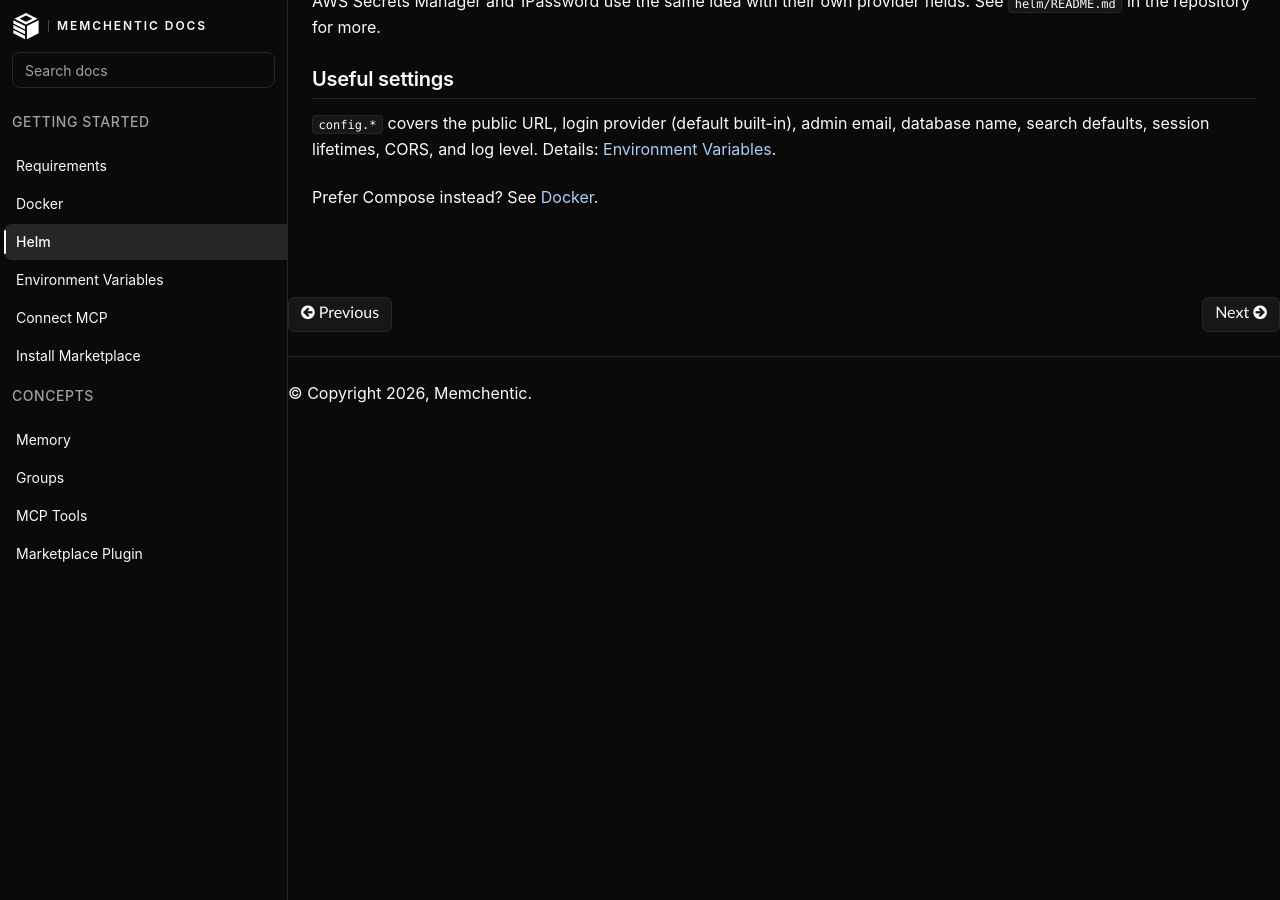
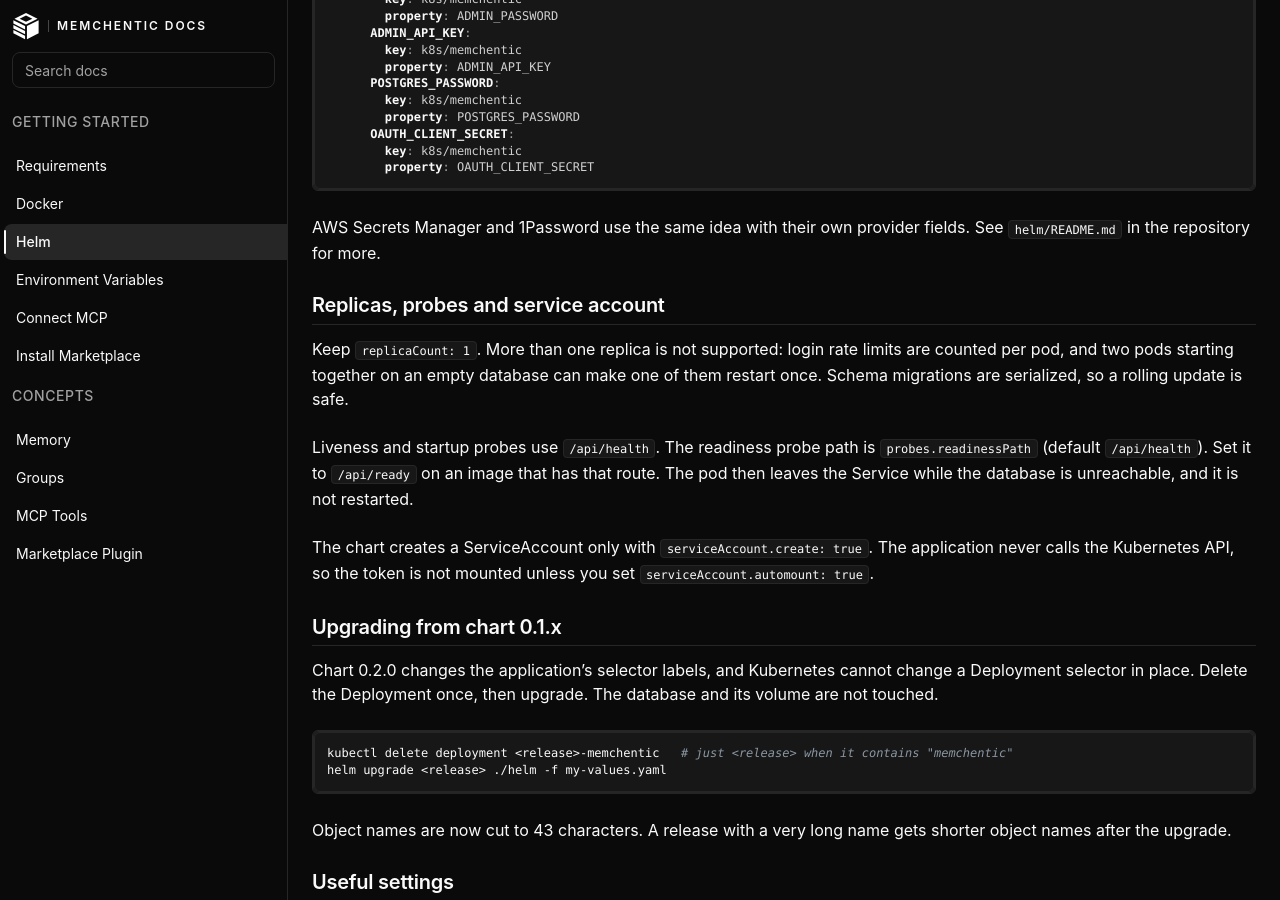
Before and after one commit to memchentic/docs, a Sphinx documentation site: the page built from sphinx/source/helm.md, in a window 1280 px wide and 900 px high, scrolled down 1712 px. Built offline with Sphinx 7.4.7 and the Read the Docs theme 3.1.0, drawn with Linux system fonts in a browser that asks for light colours; some of the changed text lies outside the part shown.

Commit message:
docs(helm): document chart 0.2 hardening and upgrade path

````diff
--- a/sphinx/source/helm.md
+++ b/sphinx/source/helm.md
@@ -26,6 +26,15 @@ the browser. The Service listens on port **8080**. Ingress is off by default.
 
 The database password always comes from the resolved Secret.
 
+The in-cluster Postgres runs as the image's `postgres` user (uid/gid 999) with
+no extra privileges. If your storage ignores `fsGroup`, override
+`postgres.podSecurityContext`.
+
+A NetworkPolicy lets only the Memchentic pods reach the in-cluster Postgres
+(`postgres.networkPolicy.enabled: true`). It only has an effect when your
+cluster's network plugin enforces NetworkPolicy. List any other workload that
+must connect, such as a backup job, under `postgres.networkPolicy.extraFrom`.
+
 ## Secret modes
 
 Set `secrets.mode` to exactly one of:
@@ -44,6 +53,8 @@ Required Secret keys:
 - `OAUTH_CLIENT_SECRET` (may be empty when using built-in email/password login)
 
 Admin password and API key must be at least 16 characters.
+
+An empty or missing `secrets.mode` means `existing`.
 
 ### External Secrets example
 
@@ -74,6 +85,36 @@ secrets:
 AWS Secrets Manager and 1Password use the same idea with their own provider
 fields. See `helm/README.md` in the repository for more.
 
+## Replicas, probes and service account
+
+Keep `replicaCount: 1`. More than one replica is not supported: login rate
+limits are counted per pod, and two pods starting together on an empty
+database can make one of them restart once. Schema migrations are serialized,
+so a rolling update is safe.
+
+Liveness and startup probes use `/api/health`. The readiness probe path is
+`probes.readinessPath` (default `/api/health`). Set it to `/api/ready` on an
+image that has that route. The pod then leaves the Service while the database
+is unreachable, and it is not restarted.
+
+The chart creates a ServiceAccount only with `serviceAccount.create: true`.
+The application never calls the Kubernetes API, so the token is not mounted
+unless you set `serviceAccount.automount: true`.
+
+## Upgrading from chart 0.1.x
+
+Chart 0.2.0 changes the application's selector labels, and Kubernetes cannot
+change a Deployment selector in place. Delete the Deployment once, then
+upgrade. The database and its volume are not touched.
+
+```bash
+kubectl delete deployment <release>-memchentic   # just <release> when it contains "memchentic"
+helm upgrade <release> ./helm -f my-values.yaml
+```
+
+Object names are now cut to 43 characters. A release with a very long name
+gets shorter object names after the upgrade.
+
 ## Useful settings
 
 `config.*` covers the public URL, login provider (default built-in), admin
````
Also changed, not shown: sphinx/source/requirements.md (+1 -1 lines).
